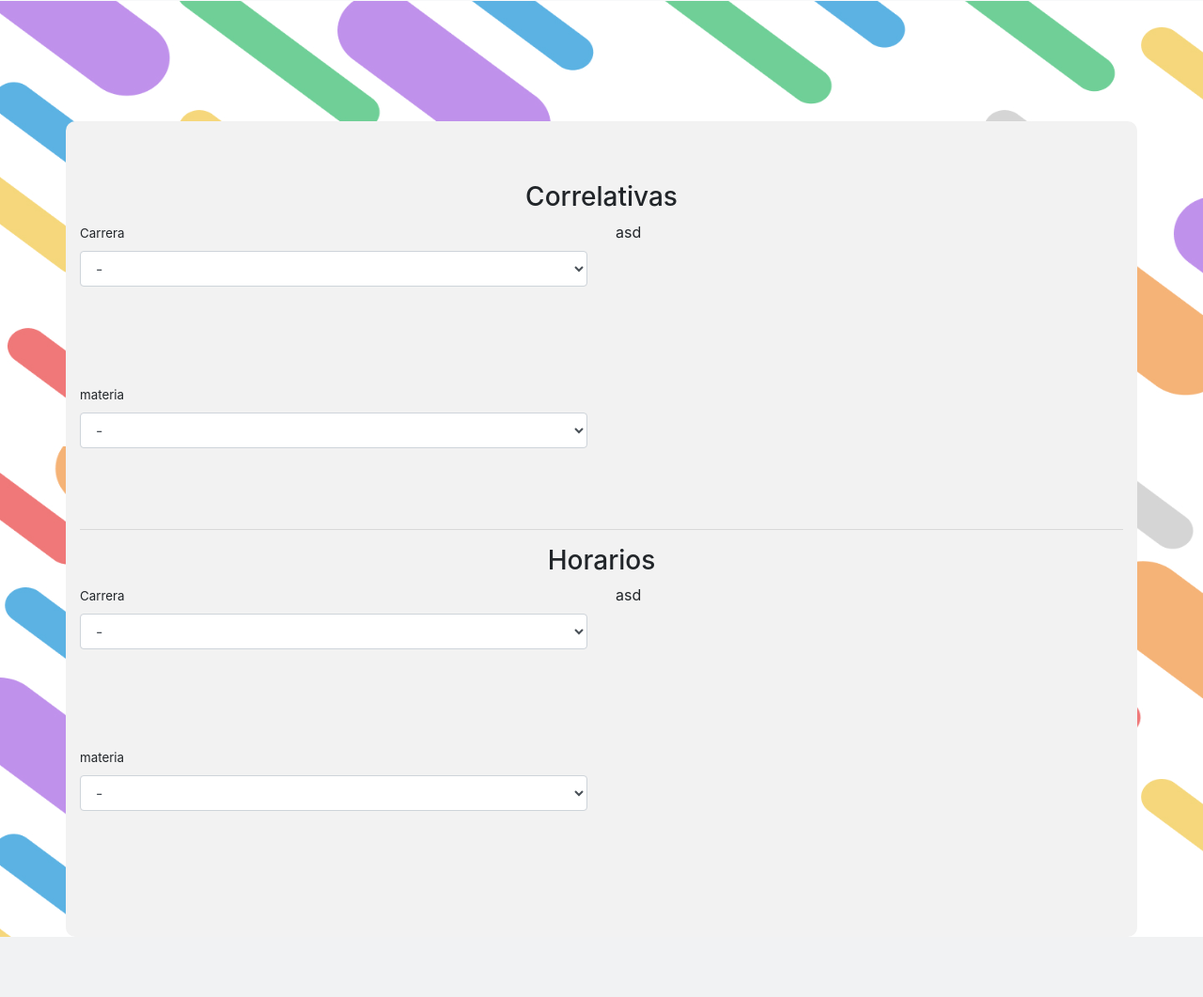
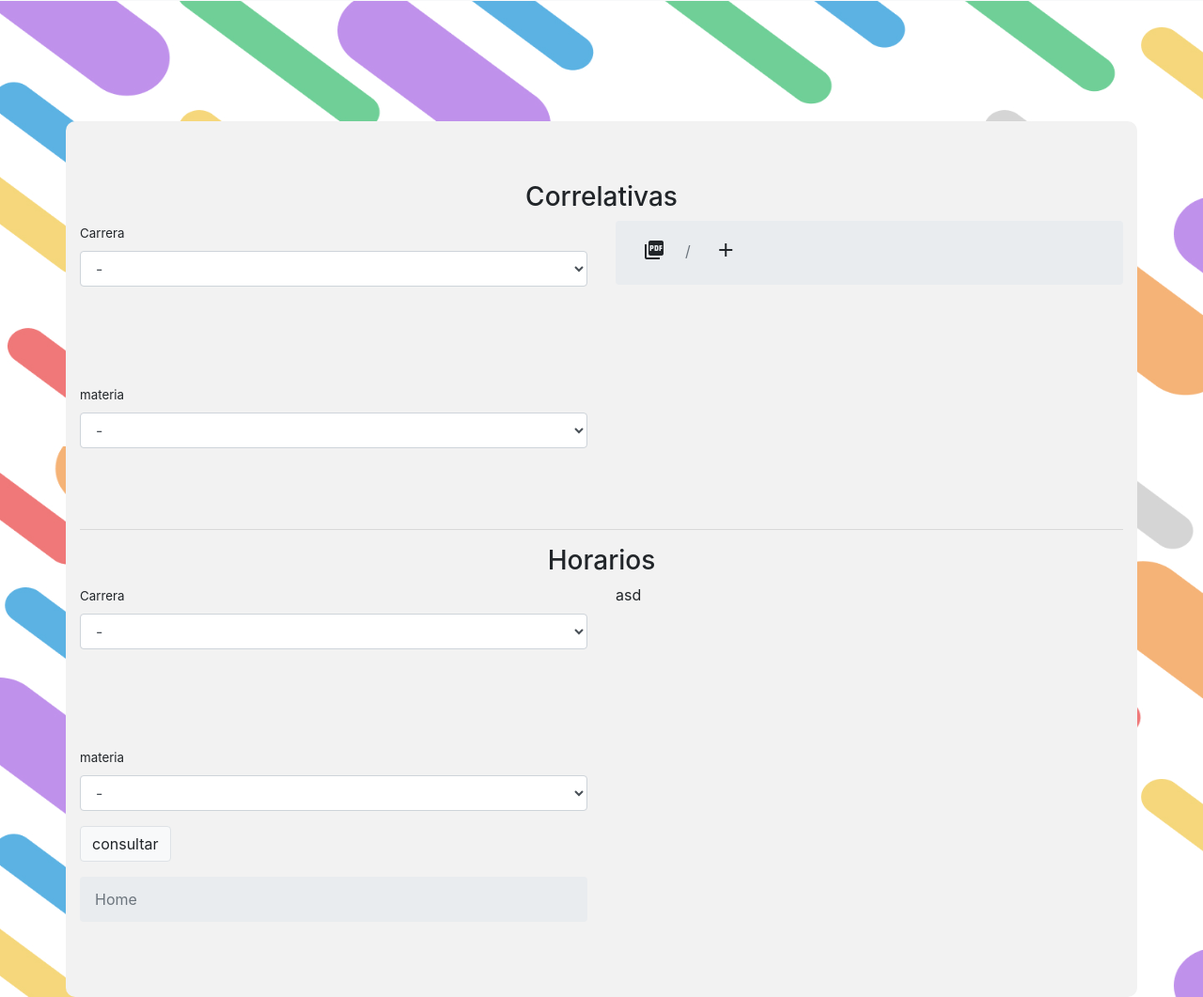
Before and after one commit to puntoinf/CEFAIapp, a PHP site: page /home.php in a window 1280 px wide. Shown: the part 325-1386 px from the top of the page at 94% size. Before the commit the page ends 1322 px from the top, so only its background shows below. Run offline with PHP 8.4, Linux system fonts and the light colour scheme; the visitor is signed in with stand-in values (Sample User, id 1).

Commit message:
d1911h2128

```diff
--- a/JS/selecciones.js
+++ b/JS/selecciones.js
@@ -125,6 +125,10 @@ function seleccionmateria2(){
 function mostrarEnviar(){
     document.getElementById("send").setAttribute("style","visibility: visible;");
 }
+
+function mostrarEnviar2(){
+    document.getElementById("send2").setAttribute("style","visibility: visible;");
+}
 /**
  * cargaAños, cargamos las materias de una carrera en un año seleccionado
  * @param {el arreglo de los años} arreglo
--- a/SQL.php
+++ b/SQL.php
@@ -2,12 +2,12 @@
 require_once("connecion.php");
 require_once("consulta.php");
 
-$sql = "SELECT * FROM `materia`";
+$sql = "SELECT usuario.pass FROM `usuario` WHERE usuario.usuario = 'franco'";
 $consulta = new CONSULTA();
 $respuestaMateriasTUASySL = $consulta->getConsulta($sql);
 //armamos las distintas consultas TUASySL
 
 foreach($respuestaMateriasTUASySL as $materia){
-    echo "(NULL,'".$materia['nombre']."',".$materia['ano'].",".$materia['cuatrimestre']."),<br/>";
+    echo $materia['pass'];
 }
 ?>
--- a/home.php
+++ b/home.php
@@ -29,6 +29,9 @@ require_once("session.php");
     <link href="https://fonts.googleapis.com/icon?family=Material+Icons" rel="stylesheet">
 </head>
 <body>
+<!--
+    el menu de navegacion de las secciones de la administracion
+-->
 <nav class="navbar navbar-expand-lg bg-light">
         <a class="navbar-brand" href="#">
             <img src="Media/logo.png" alt="" class="logo">
@@ -55,11 +58,17 @@ require_once("session.php");
             </ul>
         </div>
     </nav>
+    <!--
+        el contenedor de los administradores de horarios y de correlativas
+    -->
     <div class="container">
         <h3>Correlativas</h3>
         <div class="row">
             <div class="col-sm">
                 <form action="">
+                    <!--
+                        formulario de eleccion de carrera en las opciones de correlativas
+                    -->
                     <div class="form-group">
                         <label for="carrera">Carrera</label>
                         <select id="carrera" onchange="seleccionAño();" class="form-control" >
@@ -86,12 +95,41 @@ require_once("session.php");
                     <div class="form-group" id="send">
                         <button type="button" class="btn btn-light border" onclick="buscar()">consultar</button>
                     </div>
+                </form>
+            </div>
+            <div class="col-sm">
+                <!--
+                    opciones de las correlativas como la generacion de un pdf o agregar una correlativa
+                -->
+                <nav aria-label="breadcrumb">
+                    <ol class="breadcrumb">
+                        <li class="breadcrumb-item" aria-current="page">
+                            <button class="btn" onclick="" data-target="#modalPDF">
+                                <i class="material-icons">
+                                    picture_as_pdf
+                                </i>
+                            </button>
+                        </li>
+                        <li class="breadcrumb-item">
+                            <button class="btn" onclick="">
+                            <i class="material-icons">
+                                add
+                            </i>
+                            </button>
+                        </li>
+                    </ol>
+                </nav>
                 <div id="respuesta">
 
                 </div>
+            </div>
+            <!--
+                mostramos las correlativas de una materia con el correspondiente
+            -->
             <script>
                 function buscar() {
-                        if ($( "#materia" ).val() == "0") {
+                    console.log("hola mundo");
+                    if ($( "#materia" ).val() == 0) {
 
                     }else{
                         $("#respuesta").empty();
@@ -102,7 +140,7 @@ require_once("session.php");
                         };
                         $.ajax({
                                 data:  parametros, //datos que se envian a traves de ajax
-                                    url:   'muestra.php', //archivo que recibe la peticion
+                                url:   'correlativasLogin.php', //archivo que recibe la peticion
                                 type:  'post', //método de envio
                                 beforeSend: function () {
                                         $("#respuesta").html("Procesando, espere por favor...");
@@ -114,10 +152,31 @@ require_once("session.php");
                     }
                 };
             </script>
-                </form>
         </div>
-            <div class="col-sm">asd</div>
+        <!--
+            modales de creacion de PDF y de agregar modal
+        -->
+        <!-- Modal PDF-->
+        <div class="modal fade" id="modalPDF" tabindex="-1" role="dialog" aria-labelledby="modalPDF" aria-hidden="true">
+            <div class="modal-dialog" role="document">
+                <div class="modal-content">
+                <div class="modal-header">
+                    <h5 class="modal-title" id="exampleModalLabel">Modal title</h5>
+                    <button type="button" class="close" data-dismiss="modal" aria-label="Close">
+                    <span aria-hidden="true">&times;</span>
+                    </button>
                 </div>
+                <div class="modal-body">
+                    ...
+                </div>
+                <div class="modal-footer">
+                    <button type="button" class="btn btn-secondary" data-dismiss="modal">Close</button>
+                    <button type="button" class="btn btn-primary">Save changes</button>
+                </div>
+                </div>
+            </div>
+        </div>
+
         <hr>
         <h3>Horarios</h3>
         <div class="row">
@@ -142,19 +201,23 @@ require_once("session.php");
                     </div>
                     <div class="form-group">
                         <label for="carrera">materia</label>
-                        <select id="materia2" class="form-control" onchange="mostrarEnviar()">
+                        <select id="materia2" class="form-control" onchange="mostrarEnviar2()">
                             <option value="">-</option>
                         </select>
                     </div>
-                    <div class="form-group" id="send">
+                    <div class="form-group" id="send2">
                         <button type="button" class="btn btn-light border" onclick="buscar()">consultar</button>
                     </div>
                     <div id="respuesta">
-
+                        <nav aria-label="breadcrumb">
+                            <ol class="breadcrumb">
+                                <li class="breadcrumb-item active" aria-current="page">Home</li>
+                            </ol>
+                        </nav>
                     </div>
                     <script>
-                    function buscar() {
-                        if ($( "#materia" ).val() == "0") {
+                    function buscar2() {
+                        if ($( "#materia" ).val()) {
 
                         }else{
                             $("#respuesta").empty();
--- a/index.html
+++ b/index.html
@@ -82,8 +82,8 @@
       console.log($.md5($("#User").val()));
 
         var parametros = {
-                "usuario" : $.md5($("#User").val()) ,
-                "contraseña" : $("#pass").val() ,
+                "usuario" : $("#User").val() ,
+                "contraseña" : $.md5($("#pass").val()) ,
         };
         $.ajax({
                 data:  parametros, //datos que se envian a traves de ajax
--- a/login.php
+++ b/login.php
@@ -8,11 +8,8 @@ $contraseña = $_POST['contraseña'];
 $consulta = new CONSULTA();
 $registros = $consulta->getConsulta("SELECT usuario.pass FROM `usuario` WHERE usuario.usuario = '$usuario'");
 
-foreach($registros as $fila){
-    $pass = $fila['pass'];
-}
 
-if($pass == $contraseña){
+if($registros[0][0] == $contraseña){
     //creamos la session
     session_start();
     $_SESSION['login'] = true;
```
Also changed, not shown: correlativasLogin.php (added, +79 -0 lines). Lines whose indentation alone changed are shown as unchanged.
